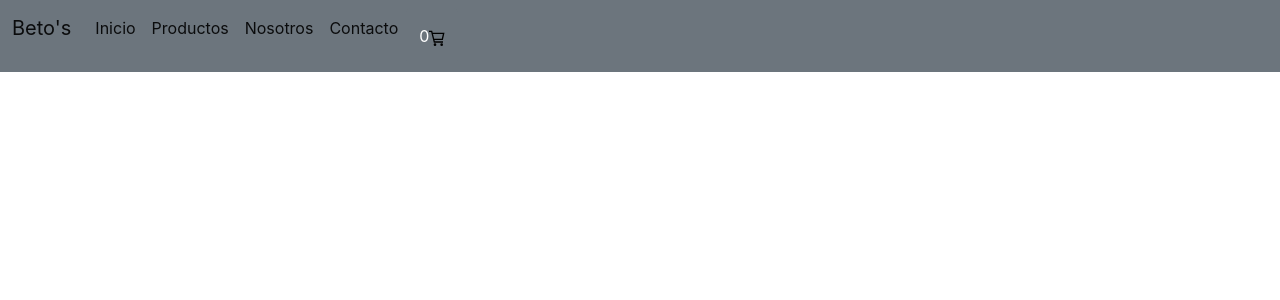
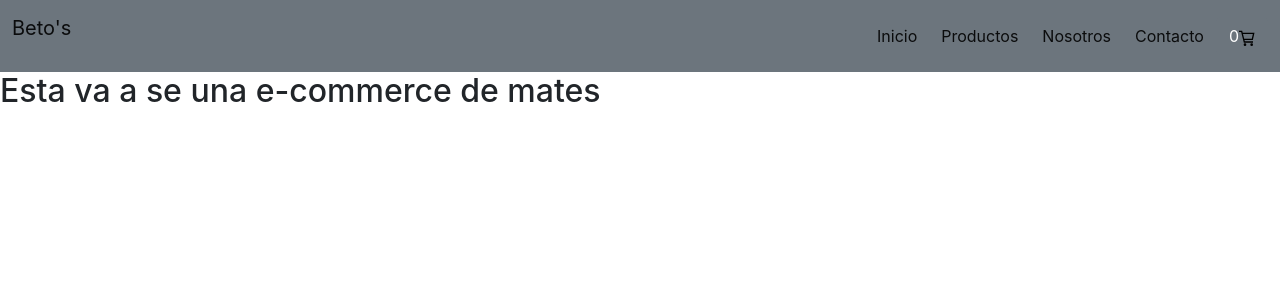
Before and after one commit to nico-villegas/PreEntrega1Villegas, a React (Create React App) app: page / in a window 1280 px wide. Shown: the top 300 px of the page. Built offline with nearby package versions, Linux system fonts and the light colour scheme.

Commit message:
Se agrega itemListContainer

```diff
--- a/src/App.jsx
+++ b/src/App.jsx
@@ -1,12 +1,14 @@
 //import logo from './logo.svg';
 //import './App.css';
-import Navbar from './components/Navbar/Navbar';
+import Itemlistcontainer from './components/ItemListContainer/ItemListContainer';
+import Navbar from './components/NavBar/NavBar';
 
 function App() {
   return (
     <div className="App">
       <header className="App-header">
         <Navbar navbarLogo={"Beto's"}/>
+        <Itemlistcontainer greeting={'Esta va a se una e-commerce de mates'} />
       </header>
     </div>
   );
--- a/src/components/CartWidget/Cartwidget.jsx
+++ b/src/components/CartWidget/Cartwidget.jsx
@@ -3,7 +3,7 @@ import { GrCart } from "react-icons/gr";
 
 const Cartwidget = () => {
     return (
-        <div class="btn-group" role="group" aria-label="Basic example">
+        <div class="btn-group d-flex align-items-center" role="group" aria-label="Basic example">
             <button type="button" class="btn btn-secondary">0<GrCart /></button>
         </div>
     )
--- /dev/null
+++ b/src/components/ItemListContainer/ItemListContainer.jsx
@@ -0,0 +1,11 @@
+import React from 'react';
+
+const Itemlistcontainer = ({ greeting }) => {
+    return (
+        <div>
+            <h2>{greeting}</h2>
+        </div>
+    );
+};
+
+export default Itemlistcontainer;
--- a/src/components/Navbar/Navbar.jsx
+++ b/src/components/Navbar/Navbar.jsx
@@ -1,10 +1,11 @@
 import React from 'react'
-import Navbaritem from '../Navbaritem/Navbaritem'
-import Cartwidget from '../CartWidget/Cartwidget'
+import Navbaritem from '../NavBaritem/NavBaritem'
+import Cartwidget from '../CartWidget/CartWidget'
+
 
 
 const Navbar = (props) => {
-    const item = ['Inicio','Productos','Nosotros','Contacto']
+    const item = ['Inicio', 'Productos', 'Nosotros', 'Contacto']
 
     return (
         <nav className="navbar navbar-expand-lg navbar-light bg-secondary">
@@ -13,12 +14,12 @@ const Navbar = (props) => {
                 <button className="navbar-toggler" type="button" data-bs-toggle="collapse" data-bs-target="#navbarNav" aria-controls="navbarNav" aria-expanded="false" aria-label="Toggle navigation">
                     <span className="navbar-toggler-icon"></span>
                 </button>
-                <div className="collapse navbar-collapse" id="navbarNav">
+                <div className="collapse navbar-collapse d-flex justify-content-end" id="navbarNav">
                     <ul className="navbar-nav">
-                        {item.map((texto,index) =>(
-                            <Navbaritem texto={texto} key={index}/>
+                        {item.map((texto, index) => (
+                            <Navbaritem texto={texto} key={index} />
                         ))}
-                        <Cartwidget/>
+                        <Cartwidget />
                     </ul>
                 </div>
             </div>
--- a/src/components/Navbaritem/Navbaritem.jsx
+++ b/src/components/Navbaritem/Navbaritem.jsx
@@ -5,7 +5,7 @@ const Navbaritem = (props) => {
     return (
         <div>
             <li className="nav-item">
-                <p className="nav-link active" aria-current="page" >
+                <p className="nav-link active m-1" aria-current="page" >
                     {props.texto}
                 </p>
             </li>
```
Also changed, not shown: src/components/Div.jsx (deleted).
